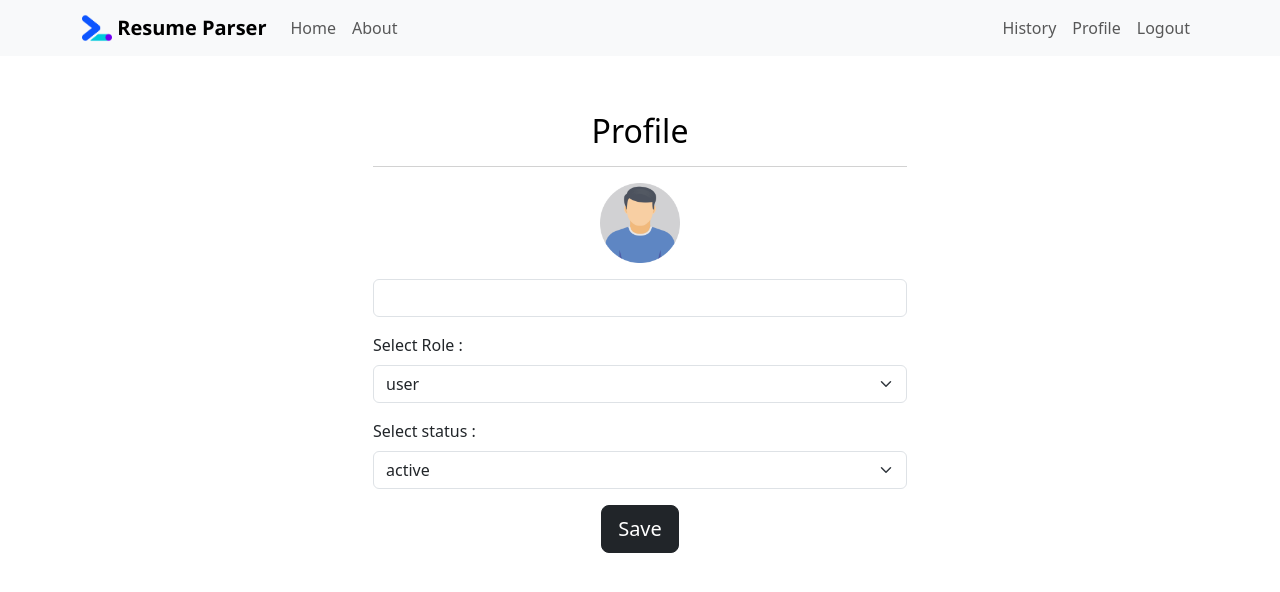
After one commit to AmishChawla/saas_cms_flask, a Flask app: page /admin/edit-user-profile/1 in a window 1280 px wide. The commit adds this page. Shown: the top 592 px of the page. Run offline with Flask 3, Linux system fonts and the light colour scheme; a user stored in the database is signed in; data that the repository does not hold is empty; some libraries are stand-ins or nearby versions.

Commit message:
edit form

```diff
--- a/api_calls.py
+++ b/api_calls.py
@@ -252,3 +252,28 @@
         print(f"Timeout Error: {errt}")
     except requests.exceptions.RequestException as err:
         print(f"An unexpected error occurred: {err}")
+
+
+def admin_edit_any_user(access_token: str, user_id: int, username, role, status):
+    print("trying")
+    headers = {'Authorization': f'Bearer {access_token}'}
+
+    data = {
+        "user_id": user_id,
+        "username": username,
+        "role": role,
+        "status": status
+    }
+
+    try:
+        print("try")
+        response = requests.put(constants.BASE_URL + f'/admin/edit-user', headers=headers, params=data)
+        return response
+    except requests.exceptions.HTTPError as errh:
+        print(f"HTTP Error: {errh}")
+    except requests.exceptions.ConnectionError as errc:
+        print(f"Error Connecting: {errc}")
+    except requests.exceptions.Timeout as errt:
+        print(f"Timeout Error: {errt}")
+    except requests.exceptions.RequestException as err:
+        print(f"An unexpected error occurred: {err}")
--- a/app.py
+++ b/app.py
@@ -30,6 +30,7 @@ uploads_folder = 'uploads'
 #########################################################################################################################
 password_reset_token = ""
 
+
 @login_manager.user_loader
 def load_user(user_id):
     user = User(user_id)
@@ -44,6 +45,7 @@ class User(UserMixin):
 @app.route('/', methods=['GET', 'POST'])
 def index():
     return render_template('index.html')
+
 
 @app.route('/upload', methods=['GET', 'POST'])
 @login_required
@@ -88,7 +90,6 @@ def upload_pdf():
             # Process the uploaded files or redirect to a new page
             xml_data = result.get('xml_file')
             return render_template('result.html', headers=headers, data_rows=data_rows, xml_data=xml_data)
-
 
     return render_template('upload_pdf.html', form=form)
 
@@ -194,13 +195,10 @@ def admin_dashboard():
     return render_template('admin_panel.html', result=result, username=username, email=email, role=role)
 
 
-
-
 @app.route("/admin/login", methods=['GET', 'POST'])
 def admin_login():
     print('trying')
     if current_user.is_authenticated:
-
         return redirect(url_for('admin_dashboard'))
     form = forms.LoginForm()
     print(form.validate_on_submit())
@@ -264,7 +262,8 @@ def admin_view_user_profile(user_id):
     # template = env.get_template('admin_view_user_profile.html')
     # output = template.render(csv_files=csv_files, email=email, role = role, username=username)
 
-    return render_template('admin_view_user_profile.html', data_list=data_list, email=email, role=role, username=username)
+    return render_template('admin_view_user_profile.html', data_list=data_list, email=email, role=role,
+                           username=username)
 
 
 @app.route('/admin/logout')
@@ -273,6 +272,7 @@ def admin_logout():
     logout_user()
     flash('Logout successful!', 'success')
     return redirect(url_for('admin_login'))
+
 
 @app.route("/profile/update_password/<role>", methods=['GET', 'POST'])
 @login_required
@@ -284,17 +284,19 @@ def user_password_update(role):
         current_password = form.current_password.data
         new_password = form.new_password.data
         confirm_new_password = form.confirm_new_password.data
-        response = api_calls.update_user_password(current_password=current_password,new_password= new_password,confirm_new_password=confirm_new_password,access_token=current_user.id)
+        response = api_calls.update_user_password(current_password=current_password, new_password=new_password,
+                                                  confirm_new_password=confirm_new_password,
+                                                  access_token=current_user.id)
         print(response.status_code)
         if (response.status_code == 200):
             flash('Password Updated Successfully', category='info')
-            if(role == 'user'):
+            if (role == 'user'):
                 return redirect(url_for('profile'))
             else:
                 return redirect(url_for('admin_dashboard'))
         else:
             flash('Registration unsuccessful. Please check password.', category='error')
-    return render_template('user_password_update.html',form=form,role=role)
+    return render_template('user_password_update.html', form=form, role=role)
 
 
 @app.route("/forget-password", methods=['GET', 'POST'])
@@ -322,6 +324,7 @@ def reset_password(token):
             return redirect(url_for('logout'))
     return render_template('reset_password.html', form=form, token=token)
 
+
 @app.route("/user-history", methods=['GET', 'POST'])
 @login_required
 def user_history():
@@ -337,8 +340,45 @@ def user_history():
             data_list.append(extracted_data)
     # template = env.get_template('admin_view_user_profile.html')
     # output = template.render(csv_files=csv_files, email=email, role = role, username=username)
-    return render_template('admin_view_user_profile.html', data_list=data_list, email=email, role=role, username=username)
+    return render_template('admin_view_user_profile.html', data_list=data_list, email=email, role=role,
+                           username=username)
 
+
+@app.route("/admin/edit-user-profile/<user_id>", methods=['GET', 'POST'])
+@login_required
+def admin_edit_user_profile(user_id):
+    form = forms.AdminEditUserForm()
+    print(form.errors)
+    result = api_calls.admin_get_any_user(access_token=current_user.id, user_id=user_id)
+    username = result["username"]
+    role = result["role"]
+    status = result["status"]
+
+    # Prefill the form fields with user information
+    form.username.data = username
+    form.role.data = role
+    form.status.data = status
+    print("haan")
+
+    if form.validate():
+        print("valid")
+
+    if form.is_submitted():
+        print("submitted")
+
+    if form.validate_on_submit():
+        # Update user information
+        new_username = form.username.data
+        new_role = form.role.data
+        new_status = form.status.data
+
+        response = api_calls.admin_edit_any_user(access_token=current_user.id, user_id=user_id,
+                                                 username=new_username, role=new_role, status=new_status)
+        print(response.status_code)
+        if response.status_code == 200:
+            return redirect(url_for('admin_dashboard'))
+
+    return render_template('edit_form.html', status=status, role=role, username=username, form=form, user_id=user_id)
 
 
 if __name__ == '__main__':
--- a/forms.py
+++ b/forms.py
@@ -1,7 +1,8 @@
 from wtforms import StringField, PasswordField, SubmitField, validators, SelectField
 from flask_wtf import FlaskForm
-from flask_wtf.file import FileField, FileRequired,FileAllowed
+from flask_wtf.file import FileField, FileRequired, FileAllowed
 import email_validator
+
 
 class UploadForm(FlaskForm):
     ALLOWED_EXTENSIONS = {'pdf', 'docx'}
@@ -54,7 +55,6 @@ class AdminAddUserForm(FlaskForm):
 
 
 class UserPasswordUpdateForm(FlaskForm):
-
     current_password = PasswordField('Password', validators=[
         validators.DataRequired(),
         validators.Length(min=6),
@@ -95,3 +95,11 @@ class ResetPasswordForm(FlaskForm):
         validators.EqualTo('new_password', message='Passwords must match.')
     ])
     submit = SubmitField('Submit')
+
+
+class AdminEditUserForm(FlaskForm):
+    username = StringField('Username', validators=[validators.Length(min=4, max=25), validators.DataRequired()])
+
+    role = SelectField('Select Role :', choices=['user', 'admin'])
+    status = SelectField('Select Status :', choices=['active', 'block'])
+    submit = SubmitField('Save')
--- a/templates/admin_panel.html
+++ b/templates/admin_panel.html
@@ -188,7 +188,7 @@
                 <td class="clickable text-center" onclick="redirectToPage('{{ url_for('admin_view_user_profile', user_id=row.id) }}')"> {{ row.role }} </td>
                 <td class="clickable text-center" onclick="redirectToPage('{{ url_for('admin_view_user_profile', user_id=row.id) }}')">{{ row.created_datetime.split('T')[1][:8] }} &nbsp; {{ row.created_datetime.split('T')[0] }}</td>
                 <td>
-    <a class="button button1" href="{{ url_for('admin_view_user_profile', user_id=row.id) }}">Edit</a>
+    <a class="button button1" href="{{ url_for('admin_edit_user_profile', user_id=row.id) }}">Edit</a>
     <button class="button button2" data-bs-toggle="modal" data-bs-target="#deleteModal_{{ row.id }}">Delete</button>
 
     <!-- Modal for delete button -->
--- /dev/null
+++ b/templates/edit_form.html
@@ -0,0 +1,48 @@
+{% extends 'base.html' %}
+
+{% block title %}Profile{% endblock %}
+
+{% block content %}
+    <div class="container mt-5">
+        <div class="row justify-content-center">
+            <div class="col-md-6">
+                <div class="card border-0">
+                    <!-- Add a card header "Profile" -->
+                    <div class="card-header bg-white text-black text-center">
+                        <h2>Profile</h2>
+                    </div>
+
+                    <!-- Center the image, add padding, and resize -->
+                    <div class="card-img-top text-center my-3">
+                        <img src="/static/images/man.png" alt="Login Image" style="max-width: 300px; width: 5rem; height: 5rem;" class="img-fluid">
+                    </div>
+
+                    <!-- User Profile Form -->
+                    <form method="post" action="{{ url_for('admin_edit_user_profile', user_id=user_id) }}">
+                        {{ form.hidden_tag() }}
+
+                        <div class="mb-3">
+                            <label for="username" class="form-label visually-hidden">Username:</label>
+                            {{ form.username(class="form-control", placeholder=username, required=True) }}
+                        </div>
+
+                        <div class="mb-3">
+                            <label for="Role" class="form-label">Select Role :</label>
+                            {{ form.role(class="form-select", required=True) }}
+                        </div>
+
+                        <div class="mb-3">
+                            <label for="status" class="form-label">Select status :</label>
+                            {{ form.status(class="form-select", required=True) }}
+                        </div>
+
+                        <div class="mb-3 text-center">
+                            {{ form.submit(class="btn btn-dark btn-lg") }}
+                        </div>
+                    </form>
+                    <!-- End User Profile Form -->
+                </div>
+            </div>
+        </div>
+    </div>
+{% endblock %}
```
